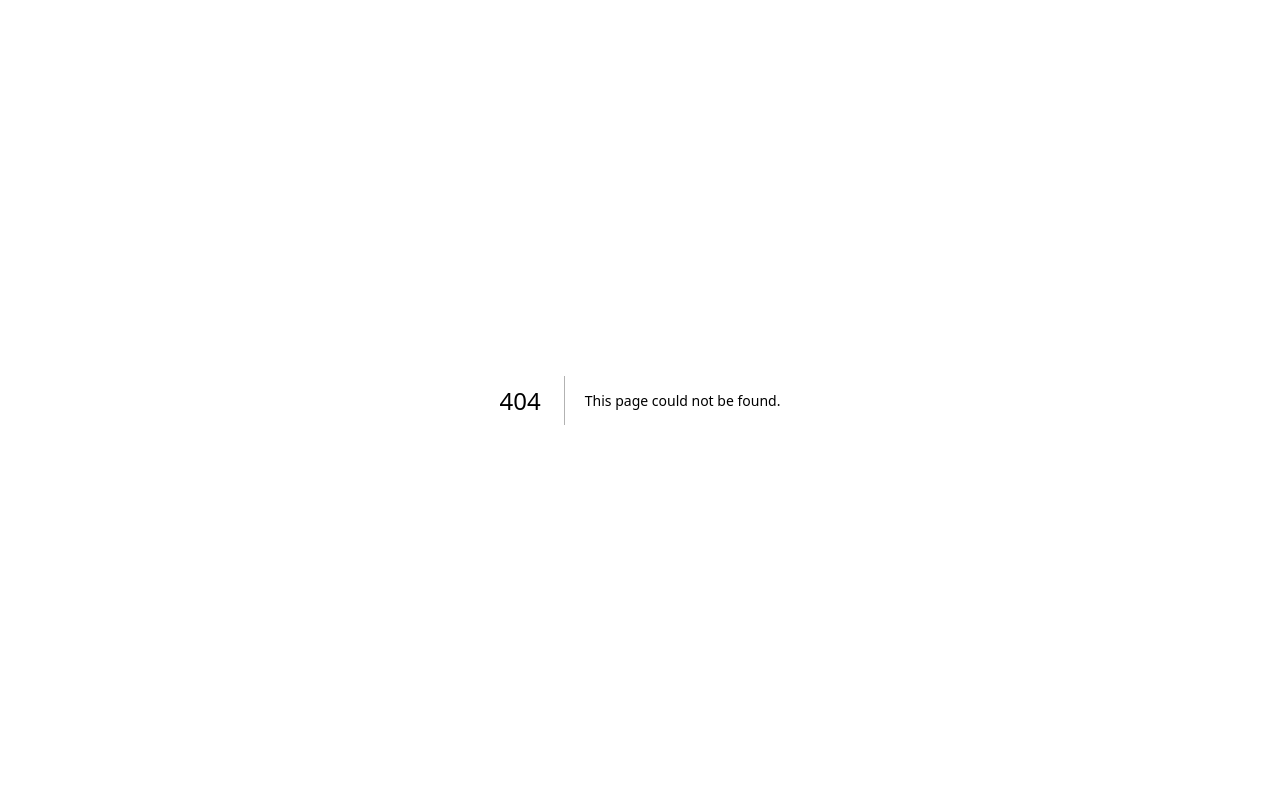
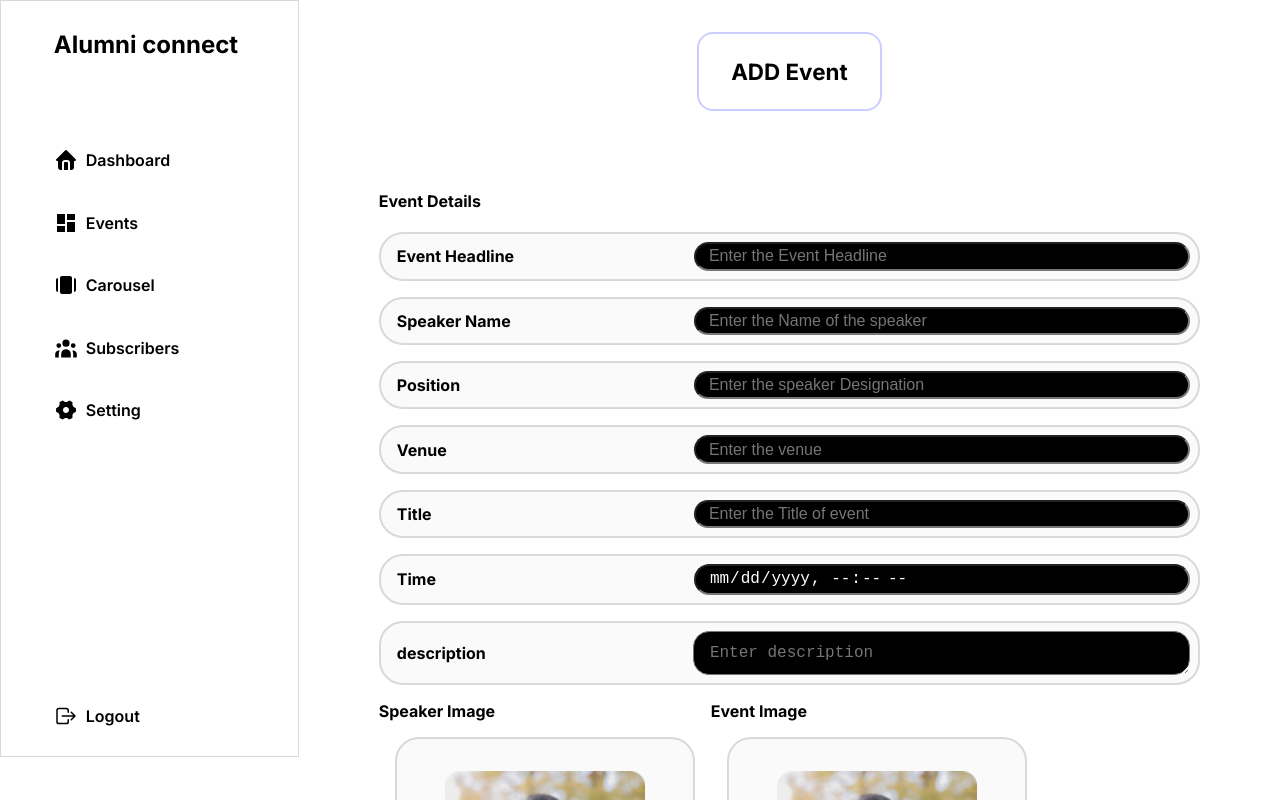
Before and after one commit to Heavy108/Alumn, a Next.js app in the folder alumn/: page /DashBoard/AddEvents in a window 1280 px wide. Before the commit this address had no page. Built offline with nearby package versions, Linux system fonts and the light colour scheme.

Commit message:
add event ui done

```diff
--- a/alumn/src/Components/DashBoardNavigation.jsx
+++ b/alumn/src/Components/DashBoardNavigation.jsx
@@ -38,7 +38,7 @@ function DashBoard() {
       <div className={style.dashboardContainer}>
         <div className={style.superContainer}>
           <ul className={style.items}>
-            <li>Scripture</li>
+            <li>Alumni connect</li>
             <li
               onClick={() => handleClick('Home')}
               className={activeItem === 'Home' ? `${style.activeItem}` : ''}
@@ -48,11 +48,11 @@ function DashBoard() {
               </Link>
             </li>
             <li
-              onClick={() => handleClick('Magazine')}
-              className={activeItem === 'Magazine' ? `${style.activeItem}` : ''}
+              onClick={() => handleClick('Events')}
+              className={activeItem === 'Events' ? `${style.activeItem}` : ''}
             >
-              <Link href="/Dashboard/Magazine" className={style.Link}>
-                <MdDashboard className={style.icons} /> Magazine
+              <Link href="/Dashboard/Add_Events" className={style.Link}>
+                <MdDashboard className={style.icons} /> Events
               </Link>
             </li>
             <li
--- /dev/null
+++ b/alumn/src/app/DashBoard/AddEvents/page.jsx
@@ -0,0 +1,153 @@
+"use client";
+
+import Title from "@/Components/Title";
+// import style from "@/css/Digital.module.css";
+import style from "@/css/addEvent.module.css"
+import Image from "next/image";
+import { useState, useRef } from "react";
+import { Input ,Textarea} from "@/Components/Input"; // Assuming you have an Input component like before
+
+function AddEvents() {
+  const [selectedImage1, setSelectedImage1] = useState(null);
+  const [selectedFile1, setSelectedFile1] = useState(null);
+  const [selectedImage2, setSelectedImage2] = useState(null);
+  const [selectedFile2, setSelectedFile2] = useState(null);
+  const fileInputRef1 = useRef(null);
+  const fileInputRef2 = useRef(null);
+  const formRef = useRef(null);
+  const [isLoading, setIsLoading] = useState(false);
+
+  const handleFileInputChange1 = (event) => {
+    const file = event.target.files[0];
+    if (file) {
+      const imageUrl = URL.createObjectURL(file);
+      setSelectedImage1(imageUrl);
+      setSelectedFile1(file);
+    }
+  };
+
+  const handleFileInputChange2 = (event) => {
+    const file = event.target.files[0];
+    if (file) {
+      const imageUrl = URL.createObjectURL(file);
+      setSelectedImage2(imageUrl);
+      setSelectedFile2(file);
+    }
+  };
+
+  const handleImageClick1 = () => {
+    fileInputRef1.current.click();
+  };
+
+  const handleImageClick2 = () => {
+    fileInputRef2.current.click();
+  };
+
+  const onSubmit = async (e) => {
+    e.preventDefault();
+    setIsLoading(true);
+
+    try {
+      const formData = new FormData(e.target);
+      if (selectedFile1) {
+        formData.append('file1', selectedFile1); // Append the first file object
+      }
+      if (selectedFile2) {
+        formData.append('file2', selectedFile2); // Append the second file object
+      }
+
+      const response = await fetch('/api/VirtualStartup', {
+        method: "POST",
+        body: formData
+      });
+
+      const data = await response.json();
+      console.log(data);
+      if (data.success) {
+        alert("Form Submitted Successfully!");
+      } else {
+        alert(`${data.error}. Please try again later.`);
+      }
+    } catch (error) {
+      console.error(error);
+      alert("An error occurred. Please try again later.");
+    } finally {
+      setIsLoading(false);
+    }
+  };
+
+  const handleButtonClick = () => {
+    if (formRef.current) {
+      formRef.current.requestSubmit(); // Programmatically submit the form
+    }
+  };
+
+  return (
+    <>
+      <Title title="ADD Event" />
+      <div className={style.container4}>
+        <form onSubmit={onSubmit} className={style.form} ref={formRef}>
+          <div className={style.half}>
+            <h4>Event Details</h4>
+            <Input label="Event Headline" type="text" name="head" placeholder="Enter the Event Headline" required />
+            <Input label="Speaker Name" type="text" name="name" placeholder="Enter the Name of the speaker" required />
+            <Input label="Position" type="text" name="position" placeholder="Enter the speaker Designation" required />
+            <Input label="Venue" type="text" name="venue" placeholder="Enter the venue" required />
+            <Input label="Title" type="text" name="Title" placeholder="Enter the Title of event" required />
+            <Input label="Time" type="datetime-local" name="time" placeholder="6:30 PM, 10/11/2024" required />
+            <Textarea
+              label="description"
+              placeholder="Enter description"
+              required
+            ></Textarea>
+          </div>
+          <div className={style.image_container}>
+          <div className={style.img_container3}>
+            <label htmlFor="Speaker Image" className={style.piclabel}>Speaker Image</label>
+            <div className={style.image_preview} onClick={handleImageClick1}>
+              {selectedImage1 ? (
+                <Image src={selectedImage1} alt="speaker Image 1" width={200} height={200} />
+              ) : (
+                <Image src="/Profile.png" alt="Default Image 1" width={200} height={200} />
+              )}
+            </div>
+            <input
+              type="file"
+              accept="image/*"
+              ref={fileInputRef1}
+              onChange={handleFileInputChange1}
+              style={{ display: 'none' }}
+            />
+          </div>
+
+          <div className={style.img_container3}>
+            <label htmlFor="Event Image" className={style.piclabel}>Event Image</label>
+            <div className={style.image_preview} onClick={handleImageClick2}>
+              {selectedImage2 ? (
+                <Image src={selectedImage2} alt="speaker Image 2" width={200} height={200} />
+              ) : (
+                <Image src="/profile.png" alt="Default Image 2" width={200} height={200} />
+              )}
+            </div>
+            <input
+              type="file"
+              accept="image/*"
+              ref={fileInputRef2}
+              onChange={handleFileInputChange2}
+              style={{ display: 'none' }}
+            />
+          </div>
+          </div>
+        </form>
+
+        <div className={style.Button}>
+          <button type="button" onClick={handleButtonClick} disabled={isLoading}>
+            {isLoading ? 'Submitting...' : 'Submit'}
+          </button>
+        </div>
+      </div>
+    </>
+  );
+}
+
+export default AddEvents;
--- /dev/null
+++ b/alumn/src/css/addEvent.module.css
@@ -0,0 +1,31 @@
+.container4{
+    margin: 5rem;
+}
+.piclabel{
+    font-weight: 700;
+}
+.image_container{
+    display: flex;
+    flex-direction: row;
+}
+.image_preview{
+    display: flex;
+    justify-content: center;
+    margin: 1rem;
+    border: 2px solid #d9d9d9;
+    padding: 2rem 3rem;
+    border-radius: 1.5rem;
+    background-color: #fafafa;
+}
+.Button{
+    display: flex;
+    justify-content: flex-end;
+}
+.Button button{
+    color: white;
+    background-color: black;
+    padding: 0.6rem 0.8rem 0.6rem 0.8rem;
+    border-radius: 1rem;
+    font-weight: 700;
+    font-size: 1rem;
+}
```
